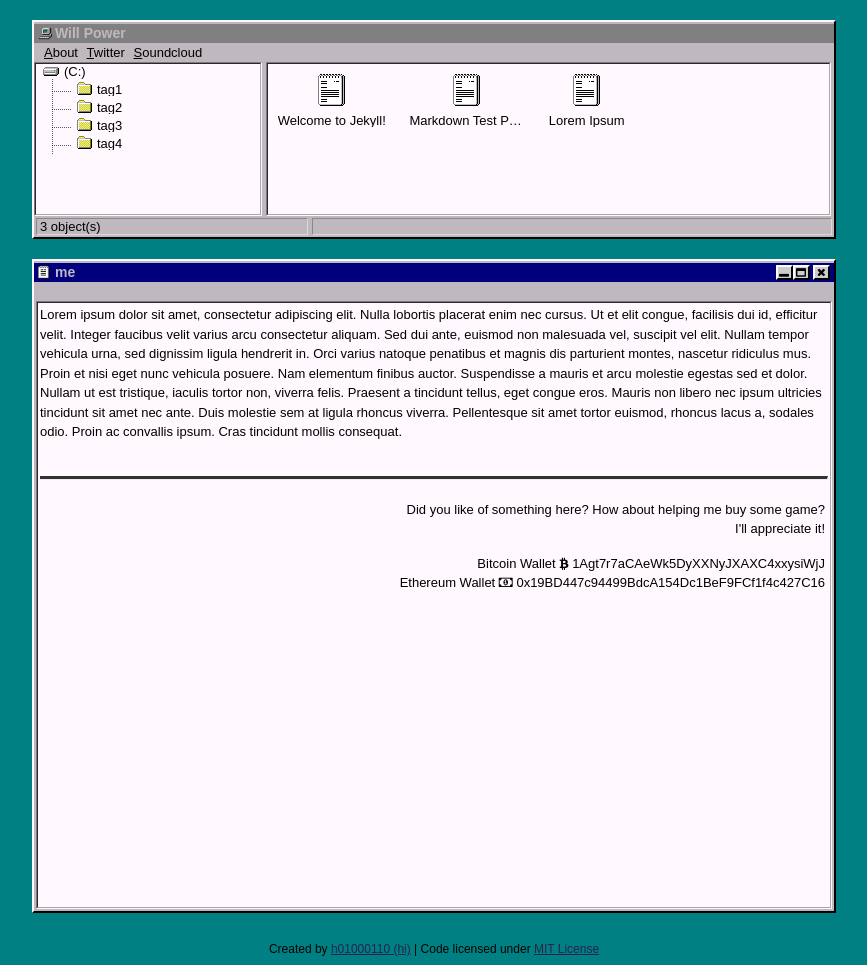
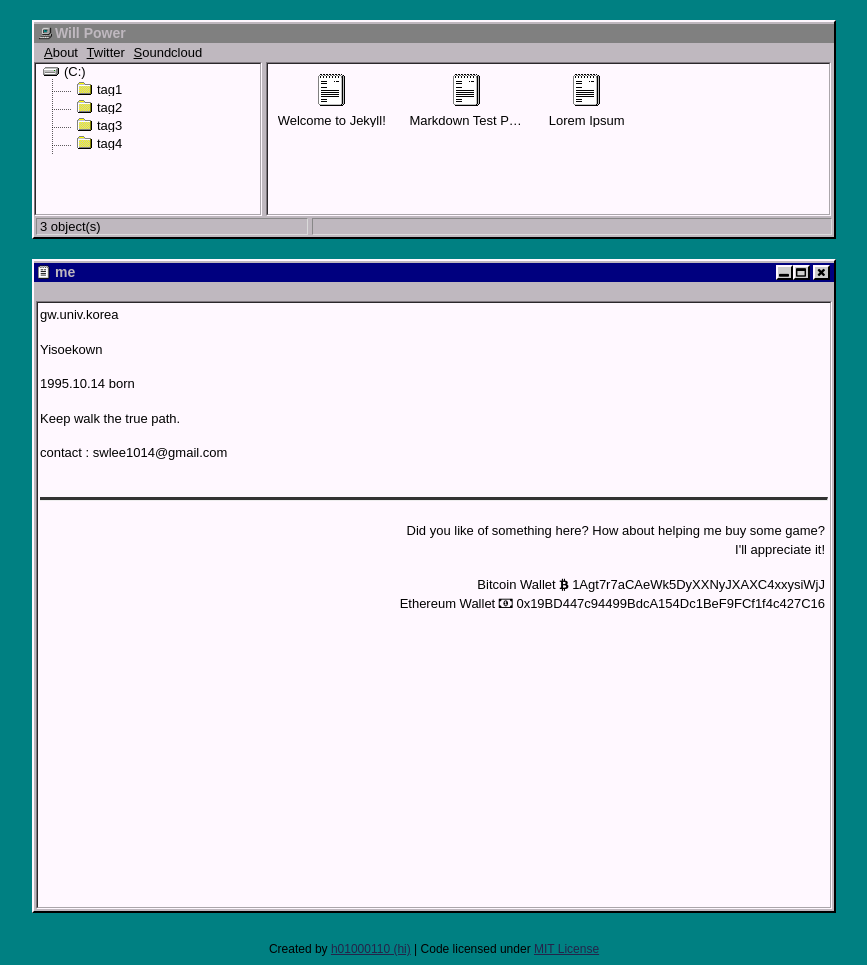
Before and after one commit to gwnuysw/gwnuysw.github.io, a Jekyll site: the page built from me/index.md, in a window 1280 px wide. Shown: the whole page, without its empty margins (206-1073 px from the left). Built offline with Jekyll 4.4.1, drawn with Linux system fonts in a browser that asks for light colours.

Commit message:
Update index.md
edit about

```diff
--- a/me/index.md
+++ b/me/index.md
@@ -2,5 +2,12 @@
 layout: me
 title: me
 ---
+gw.univ.korea
 
-Lorem ipsum dolor sit amet, consectetur adipiscing elit. Nulla lobortis placerat enim nec cursus. Ut et elit congue, facilisis dui id, efficitur velit. Integer faucibus velit varius arcu consectetur aliquam. Sed dui ante, euismod non malesuada vel, suscipit vel elit. Nullam tempor vehicula urna, sed dignissim ligula hendrerit in. Orci varius natoque penatibus et magnis dis parturient montes, nascetur ridiculus mus. Proin et nisi eget nunc vehicula posuere. Nam elementum finibus auctor. Suspendisse a mauris et arcu molestie egestas sed et dolor. Nullam ut est tristique, iaculis tortor non, viverra felis. Praesent a tincidunt tellus, eget congue eros. Mauris non libero nec ipsum ultricies tincidunt sit amet nec ante. Duis molestie sem at ligula rhoncus viverra. Pellentesque sit amet tortor euismod, rhoncus lacus a, sodales odio. Proin ac convallis ipsum. Cras tincidunt mollis consequat.
+Yisoekown
+
+1995.10.14 born
+
+Keep walk the true path.
+
+contact : swlee1014@gmail.com
```
